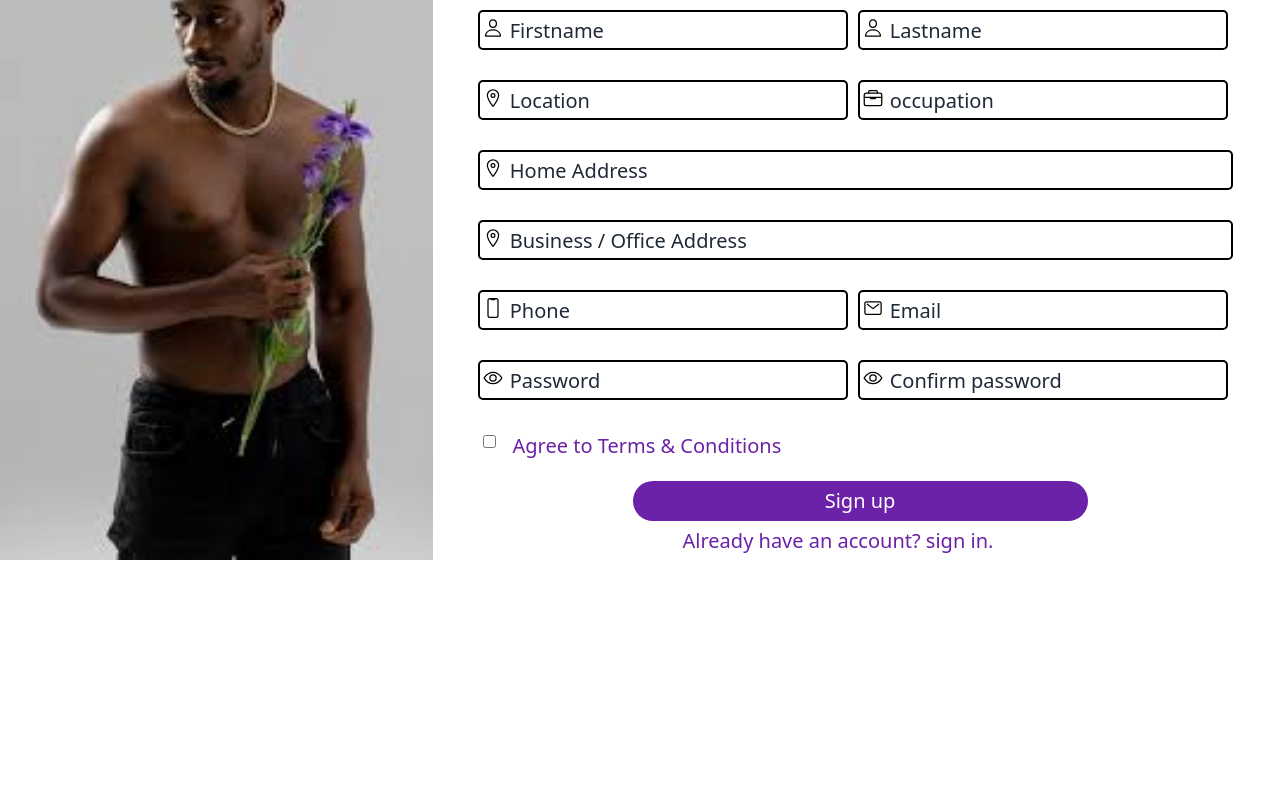
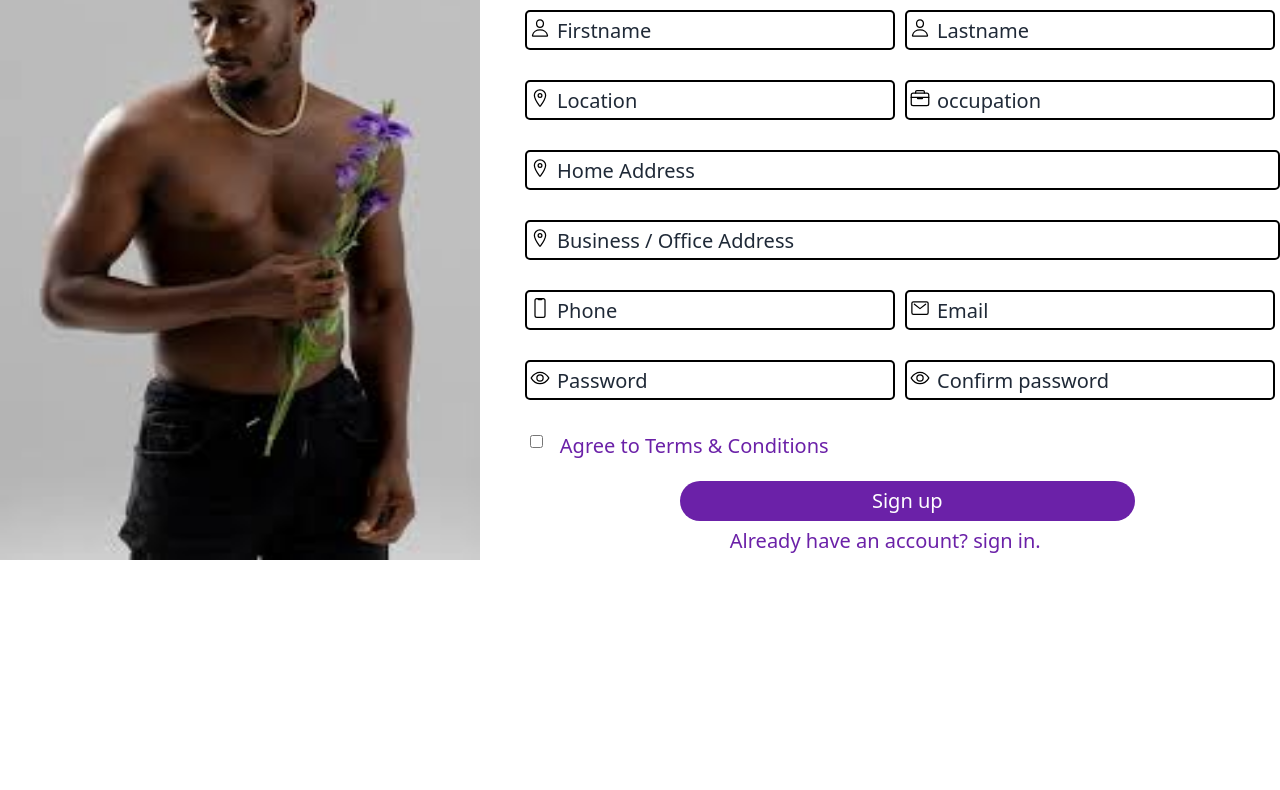
Before and after one commit to naphydeby/To-knack, a website: page dating.html in a window 1280 px wide. Shown: the part 90-880 px from the top of the page. After the commit the page ends 800 px from the top, so only its background shows below. Drawn offline with nearby package versions, Linux system fonts and the light colour scheme; files that its build step writes are made by us from their sources.

Commit message:
correction on dating.html

```diff
--- a/dating.html
+++ b/dating.html
@@ -13,10 +13,10 @@
 <body >
     <div class="flex ">
         <!-- pic begins -->
-         <img src="dating-imgages/male-pic.jpeg" alt=""  class=" hidden  lg:block   w-[500px] h-[650px]   ">
+         <img src="dating-imgages/male-pic.jpeg" alt=""  class=" hidden  lg:block   w-[1100px] h-[650px]   ">
         <!-- pic ends -->
         <!-- form begins -->
-        <div class="  w-[100%] h-[750px] md:h-[950px] md:text-[20px] lg:w-[100%] lg:h-[950px] lg:pt-[0px]  ">
+        <div class="  w-[100%] h-[750px] md:h-[950px] md:text-[20px] lg:w-[100%] lg:h-[710px] lg:pt-[0px]  ">
             <h1 class="   pl-[100px] pt-[30px] md:pl-[250px] lg:-[100px]  xl:pl-[360px] text-4xl  font-[700] text-purple-800  ">Create Account</h1>
             <form action="" class="ml-[15px]  lg:ml-[15px] xl:ml-[50px]  mt-[30px] rounded-[10px]">
                 <div>
```
